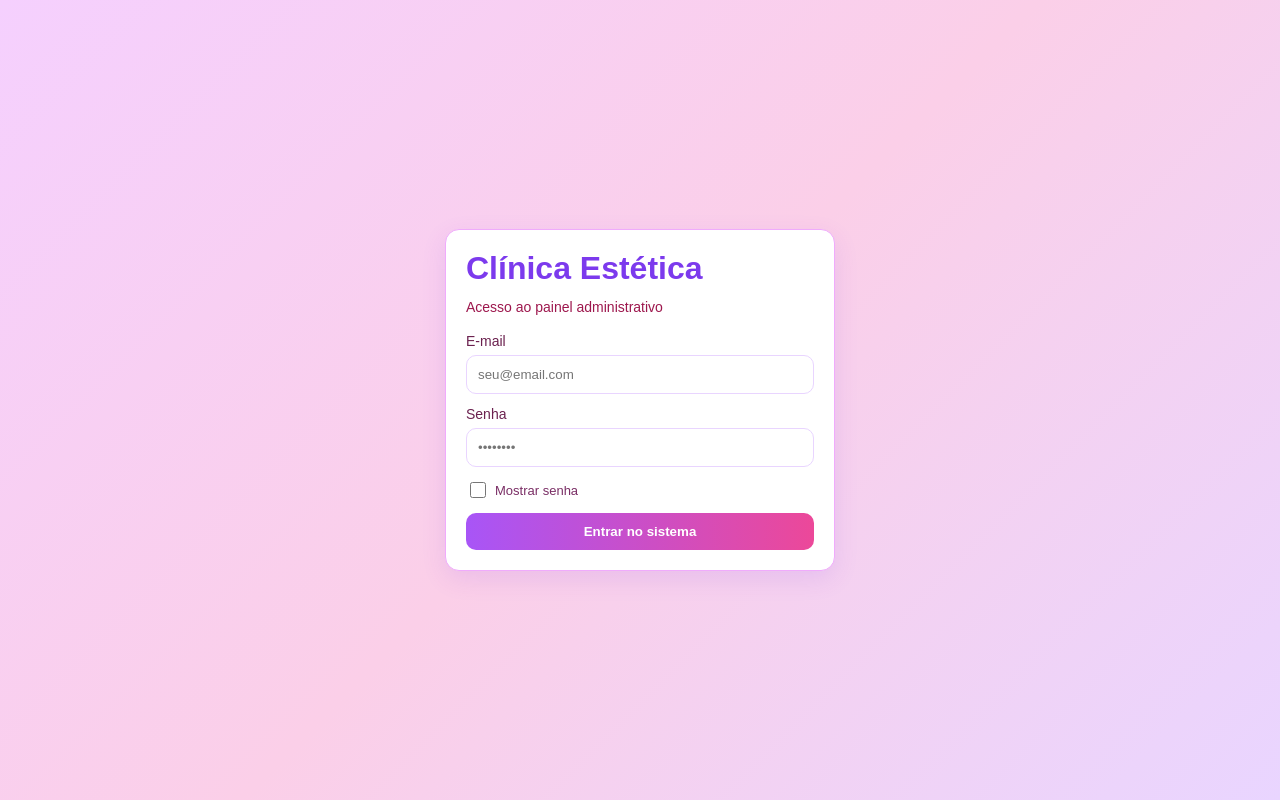
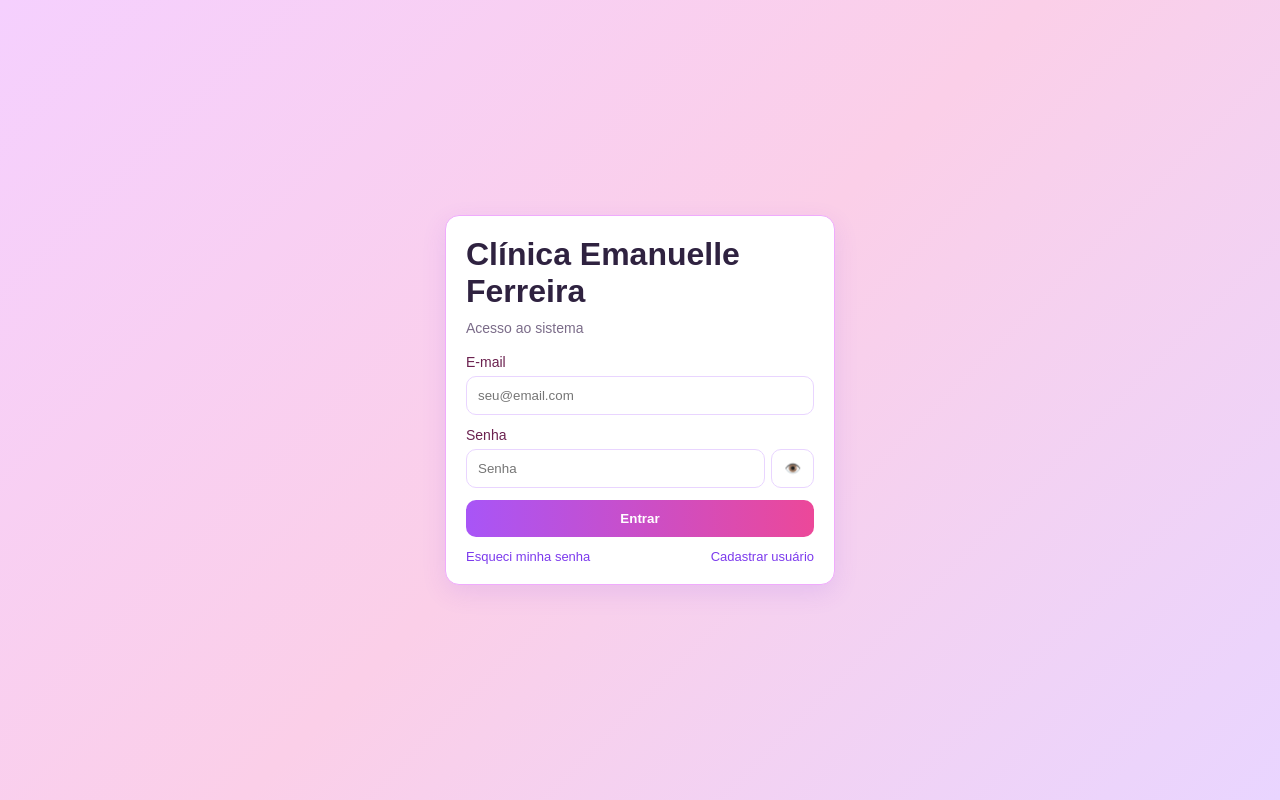
Before and after one commit to clawdclawd27-source/repositorio, a React (Vite) app in the folder clinica-web/: page /login in a window 1280 px wide. Built offline with nearby package versions, Linux system fonts and the light colour scheme; no server answers.

Commit message:
Refine login UI to match provided professional style

```diff
--- a/clinica-web/src/pages/LoginPage.tsx
+++ b/clinica-web/src/pages/LoginPage.tsx
@@ -24,26 +24,29 @@ export function LoginPage() {
   return (
     <div className="login-wrap">
       <form className="card login-card" onSubmit={onSubmit}>
-        <h1>Clínica Estética</h1>
-        <p className="subtitle">Acesso ao painel administrativo</p>
+        <h1>Clínica Emanuelle Ferreira</h1>
+        <p className="subtitle">Acesso ao sistema</p>
         <label>
           E-mail
           <input placeholder="seu@email.com" value={email} onChange={(e) => setEmail(e.target.value)} />
         </label>
         <label>
           Senha
-          <input placeholder="••••••••" type={showPassword ? 'text' : 'password'} value={password} onChange={(e) => setPassword(e.target.value)} />
+          <div className="password-row">
+            <input placeholder="Senha" type={showPassword ? 'text' : 'password'} value={password} onChange={(e) => setPassword(e.target.value)} />
+            <button type="button" className="eye-btn" onClick={() => setShowPassword((v) => !v)}>
+              {showPassword ? '🙈' : '👁️'}
+            </button>
+          </div>
         </label>
-        <label className="toggle-password">
-          <input
-            type="checkbox"
-            checked={showPassword}
-            onChange={(e) => setShowPassword(e.target.checked)}
-          />
-          Mostrar senha
-        </label>
+
         {error && <small>{error}</small>}
-        <button type="submit">Entrar no sistema</button>
+        <button type="submit">Entrar</button>
+
+        <div className="login-links">
+          <a href="#" onClick={(e) => e.preventDefault()}>Esqueci minha senha</a>
+          <a href="#" onClick={(e) => e.preventDefault()}>Cadastrar usuário</a>
+        </div>
       </form>
     </div>
   );
--- a/clinica-web/src/styles.css
+++ b/clinica-web/src/styles.css
@@ -78,12 +78,14 @@ a { color: inherit; text-decoration: none; }
   background: linear-gradient(135deg, #f5d0fe 0%, #fbcfe8 50%, #e9d5ff 100%);
 }
 .login-card { width: 390px; display: grid; gap: 12px; border: 1px solid #f0abfc; }
-.login-card h1 { margin: 0; color: #7c3aed; }
-.login-card .subtitle { margin: 0 0 6px; color: #9d174d; font-size: 14px; }
+.login-card h1 { margin: 0; color: #2f2240; font-size: 32px; }
+.login-card .subtitle { margin: -2px 0 6px; color: #7b6c89; font-size: 14px; }
 .login-card label { display: grid; gap: 6px; font-size: 14px; color: #6b214f; }
 input, button { padding: 11px; border-radius: 10px; border: 1px solid #e9d5ff; }
 input:focus { outline: 2px solid #d8b4fe; border-color: #c084fc; }
 button { background: linear-gradient(90deg, #a855f7 0%, #ec4899 100%); color: #fff; border: none; font-weight: 600; }
 small { color: #be123c; }
-.toggle-password { display: flex !important; align-items: center; gap: 8px; font-size: 13px !important; color: #7a2e65 !important; }
-.toggle-password input { width: 16px; height: 16px; accent-color: #c026d3; padding: 0; }
+.password-row { display: grid; grid-template-columns: 1fr auto; gap: 6px; }
+.eye-btn { padding: 0 12px; border: 1px solid #e9d5ff; background: #fff; color: #6b5a7a; }
+.login-links { display: flex; justify-content: space-between; font-size: 13px; }
+.login-links a { color: #7c3aed; }
```
